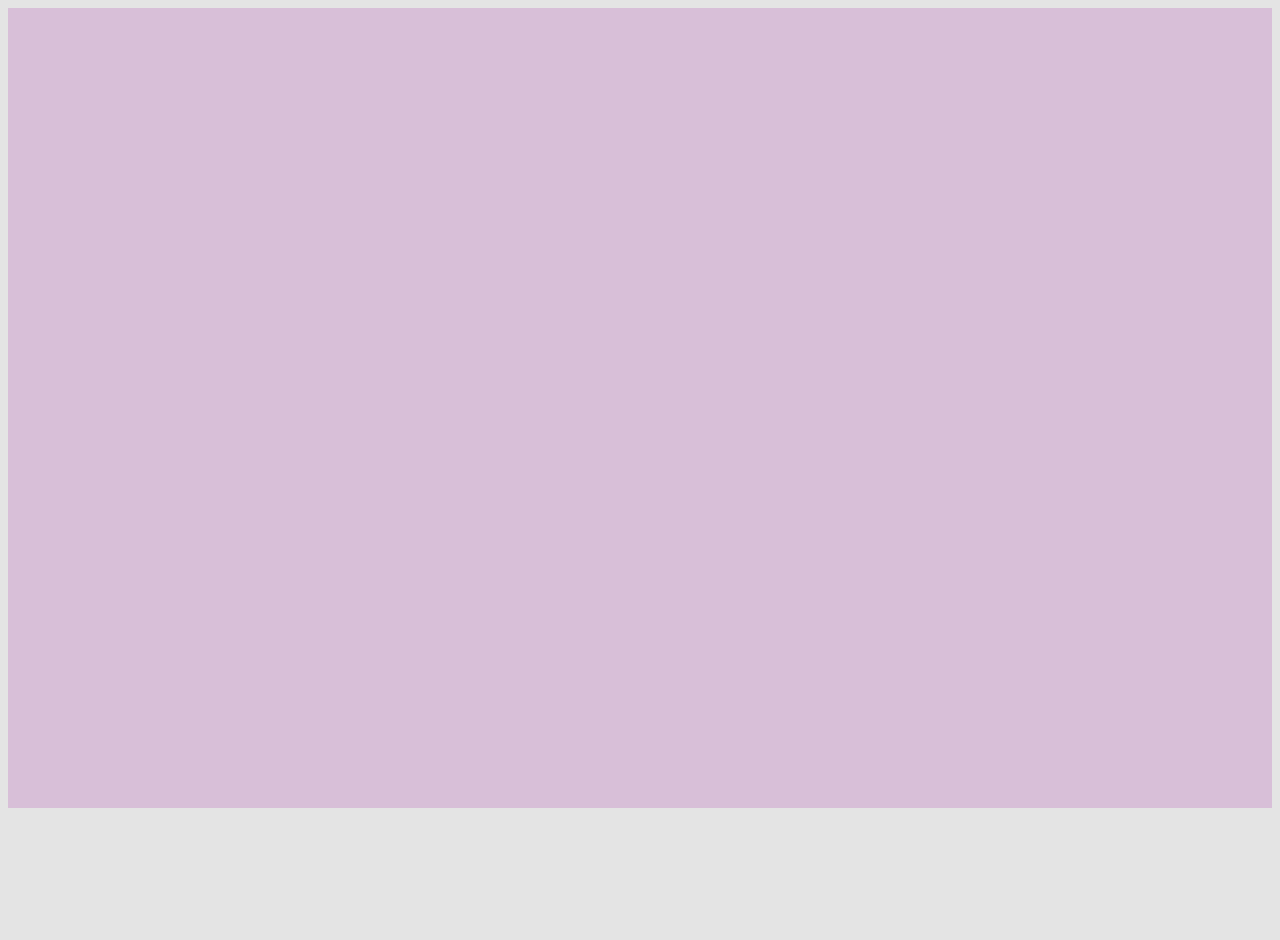
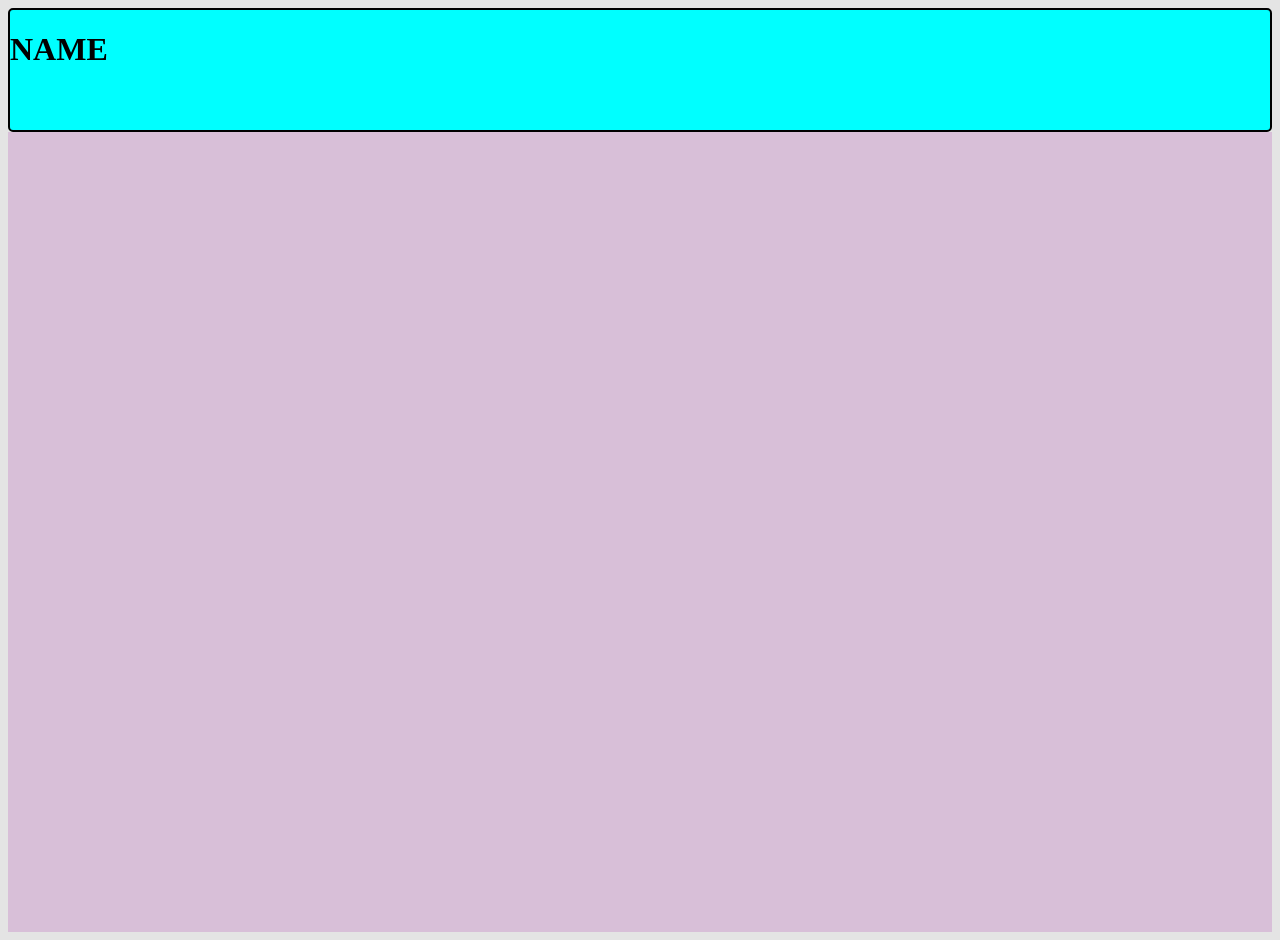
Before and after one commit to Arch1ve/logos-reddit, a React (Vite) app: page / in a window 1280 px wide. Before the commit the page ends 816 px from the top, so only its background shows below. Built offline with nearby package versions, Linux system fonts and the light colour scheme.

Commit message:
поменял хедер

```diff
--- a/src/App.tsx
+++ b/src/App.tsx
@@ -1,7 +1,9 @@
 function App() {
   return (
     <div className="app-container">
-      <header className="app-header"></header>
+      <header className="app-header">
+        <h1>NAME</h1>
+      </header>
       <div className="app-content">
         <aside className="sidebar"></aside>
         <main className="main"></main>
--- a/src/index.css
+++ b/src/index.css
@@ -10,3 +10,10 @@ body {
     background-color: thistle;
     height: 100%;
 }
+
+.app-header {
+    height: 15vh;
+    background-color: aqua;
+    border: 2px solid #000000;
+    border-radius: 5px;
+}
```
